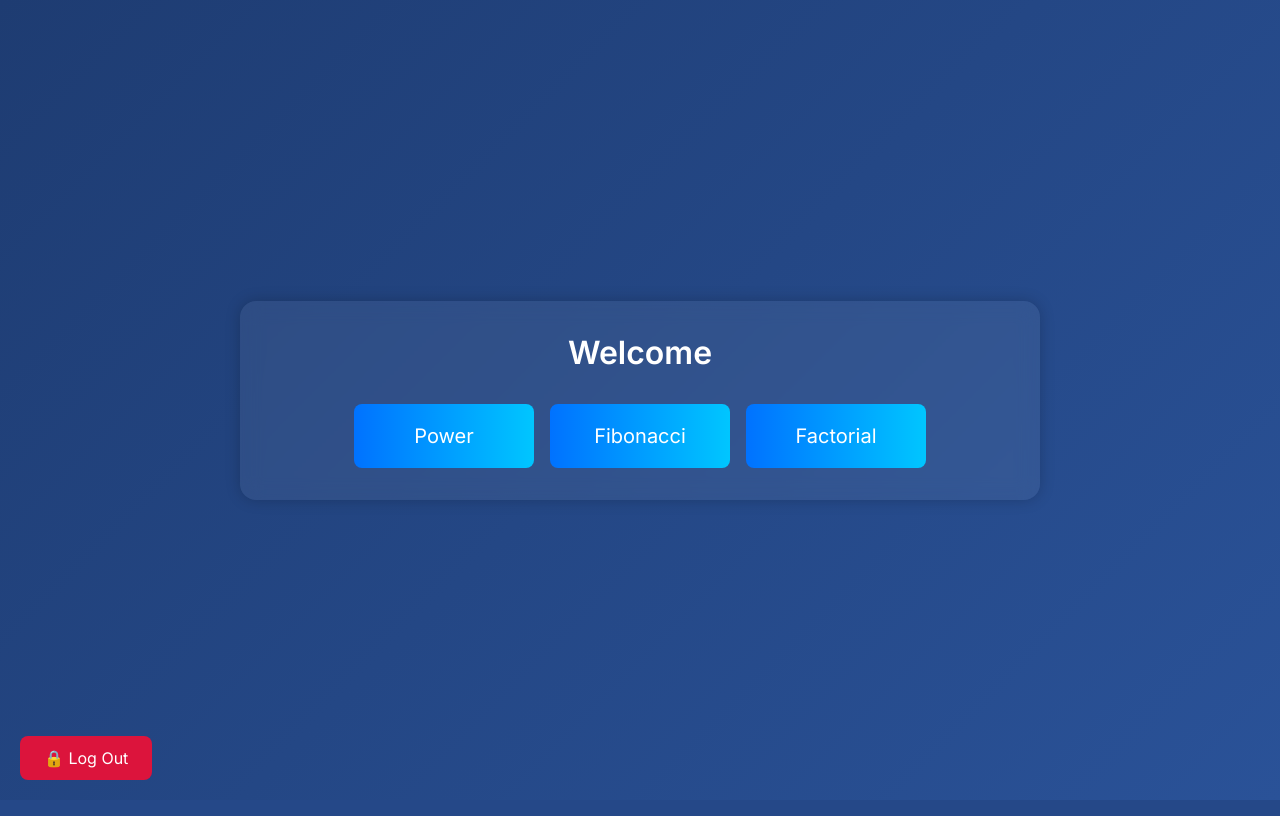
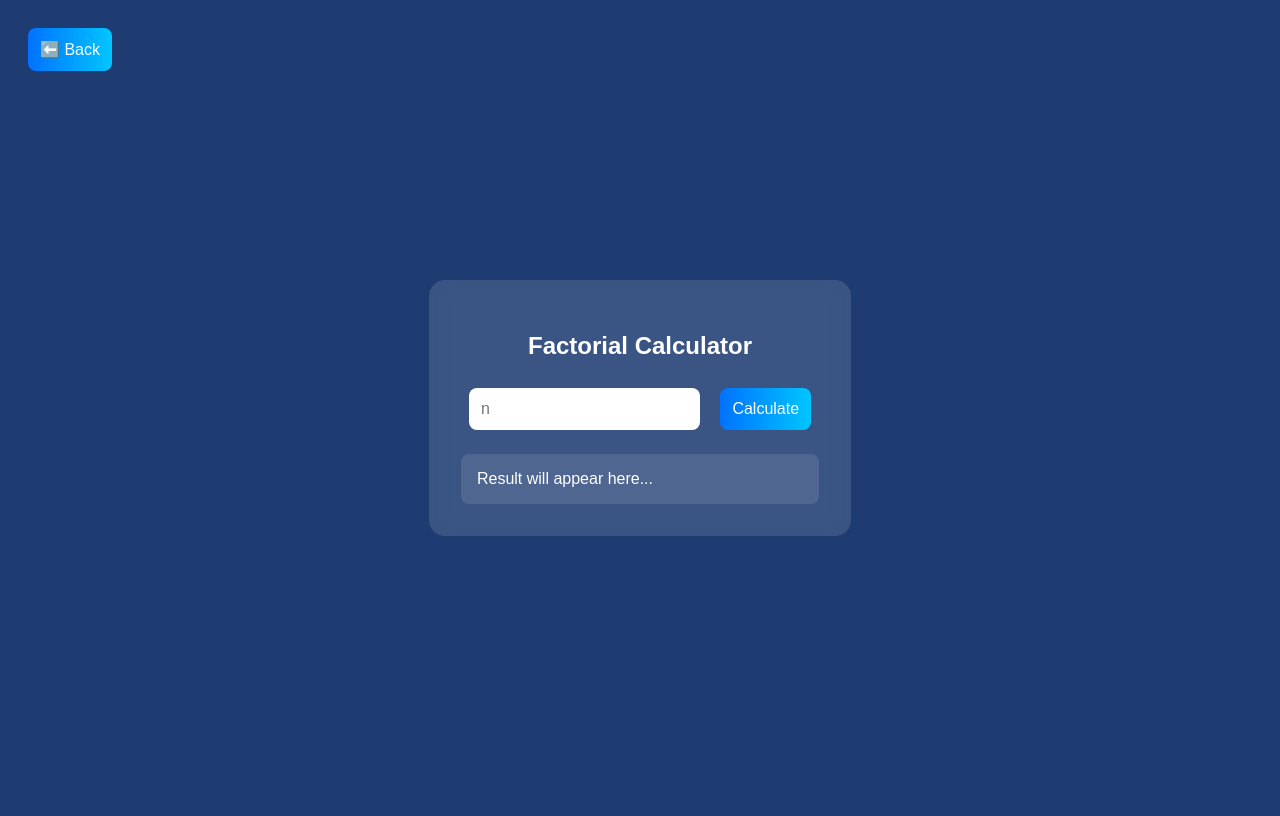
Before and after one commit to Andrei-Mihnea/PythonHmw, a Flask app: template Frontend/Templates/factorial.html in a window 1280 px wide. Run offline with Flask 3, Linux system fonts and the light colour scheme; the template is opened without the code that fills it, so the values that code supplies are empty.

Commit message:
Add JWT authentication to HomeController; update HTML templates for improved user experience and result display

```diff
--- a/Frontend/Templates/factorial.html
+++ b/Frontend/Templates/factorial.html
@@ -2,92 +2,90 @@
 <html lang="en">
 <head>
   <meta charset="UTF-8" />
-  <meta name="viewport" content="width=device-width, initial-scale=1.0"/>
-  <title>Home</title>
-  <link href="https://fonts.googleapis.com/css2?family=Inter:wght@400;600&display=swap" rel="stylesheet">
+  <title>Factorial Calculator</title>
   <style>
-    * {
-      margin: 0;
-      padding: 0;
-      box-sizing: border-box;
-      font-family: 'Inter', sans-serif;
-    }
-
     body {
-      background: linear-gradient(135deg, #1e3c72, #2a5298);
+      font-family: Arial, sans-serif;
+      background: #1e3c72;
       color: #fff;
-      height: 100vh;
       display: flex;
       justify-content: center;
       align-items: center;
+      height: 100vh;
     }
 
-    .container {
-      background: #ffffff10;
-      backdrop-filter: blur(10px);
+    .card {
+      background: #ffffff20;
       padding: 2rem;
       border-radius: 1rem;
-      box-shadow: 0 0 15px rgba(0,0,0,0.2);
-      display: flex;
-      flex-direction: column;
-      align-items: center;
-      width: 90%;
-      max-width: 800px;
+      text-align: center;
+      backdrop-filter: blur(10px);
     }
 
-    h1 {
-      margin-bottom: 2rem;
-      font-size: 2rem;
-      text-align: center;
+    input, button {
+      padding: 0.75rem;
+      margin: 0.5rem;
+      font-size: 1rem;
+      border-radius: 0.5rem;
+      border: none;
     }
 
-    .button-row {
-      display: flex;
-      gap: 1rem;
-      justify-content: center;
-      flex-wrap: wrap;
+    button {
+      background: linear-gradient(to right, #0072ff, #00c6ff);
+      color: white;
+      cursor: pointer;
     }
 
-    .button-row button {
-      padding: 1.25rem 2rem;
-      font-size: 1.25rem;
-      background: linear-gradient(to right, #0072ff, #00c6ff);
-      border: none;
+    .result {
+      margin-top: 1rem;
+      font-weight: bold;
+    }
+    .result-container {
+      margin-top: 1rem;
+      max-height: 200px;
+      overflow-y: auto;
+      background: rgba(255, 255, 255, 0.1);
+      padding: 1rem;
       border-radius: 0.5rem;
-      color: white;
-      cursor: pointer;
-      transition: background 0.3s ease;
-      min-width: 180px;
-    }
-
-    .button-row button:hover {
-      background: linear-gradient(to right, #0052cc, #009ecf);
-    }
-
-    .logout-button {
-      position: fixed;
-      bottom: 20px;
-      left: 20px;
-      padding: 0.75rem 1.5rem;
-      font-size: 1rem;
-      border-radius: 0.5rem;
-      background: crimson;
-      border: none;
-      color: white;
-      cursor: pointer;
+      text-align: left;
+      white-space: pre-wrap;
+      word-wrap: break-word;
     }
   </style>
 </head>
 <body>
-  <button class="logout-button" onclick="logout()">🔒 Log Out</button>
+  <div class="card">
+    <h2>Factorial Calculator</h2>
+    <input type="number" id="factorialInput" placeholder="n" />
+    <button onclick="calculateFactorial()">Calculate</button>
+    <div class="result-container" id="resultDisplay">Result will appear here...</div>
+  </div>
+  <div style="position: fixed; top: 20px; left: 20px;">
+    <button onclick="location.href='/home/index'">⬅️ Back</button>
+  </div>
+  <script>
+    function calculateFactorial() {
+      const a = parseInt(document.getElementById('factorialInput').value);
 
-  <div class="container">
-    <h1>Welcome</h1>
-    <div class="button-row">
-      <button onclick="location.href='/power/index'">Power</button>
-      <button onclick="location.href='/fibonacci/index'">Fibonacci</button>
-      <button onclick="location.href='/factorial/index'">Factorial</button>
-    </div>
-  </div>
+      fetch('/api/factorial', {
+        method: 'POST',
+        headers: {
+          'Content-Type': 'application/json'
+        },
+        body: JSON.stringify({ a: a })
+      })
+      .then(res => res.json())
+      .then(data => {
+        if (data.result !== undefined) {
+          document.getElementById('resultDisplay').innerText = `Result: ${data.result}`;
+        } else {
+          document.getElementById('resultDisplay').innerText = `Error: Invalid input`;
+        }
+      })
+      .catch(err => {
+        document.getElementById('resultDisplay').innerText = `Error: Invalid input`;
+      });
+    }
+  </script>
 </body>
 </html>
--- a/Frontend/Templates/fibonacci.html
+++ b/Frontend/Templates/fibonacci.html
@@ -64,8 +64,8 @@
     <div class="result-container" id="resultDisplay">Result will appear here...</div>
   </div>
 
-  <div style="position: fixed; bottom: 20px; left: 20px;">
-    <button onclick="location.href='/home/index'">🏠 Return to Home</button>
+  <div style="position: fixed; top: 20px; left: 20px;">
+    <button onclick="location.href='/home/index'">⬅️ Back</button>
   </div>
 
   <script>
```
Also changed, not shown: Frontend/Controllers/home_controller.py (+8 -0 lines), Frontend/Templates/power.html (+15 -3 lines), Frontend/Models/model_home.py (added).
